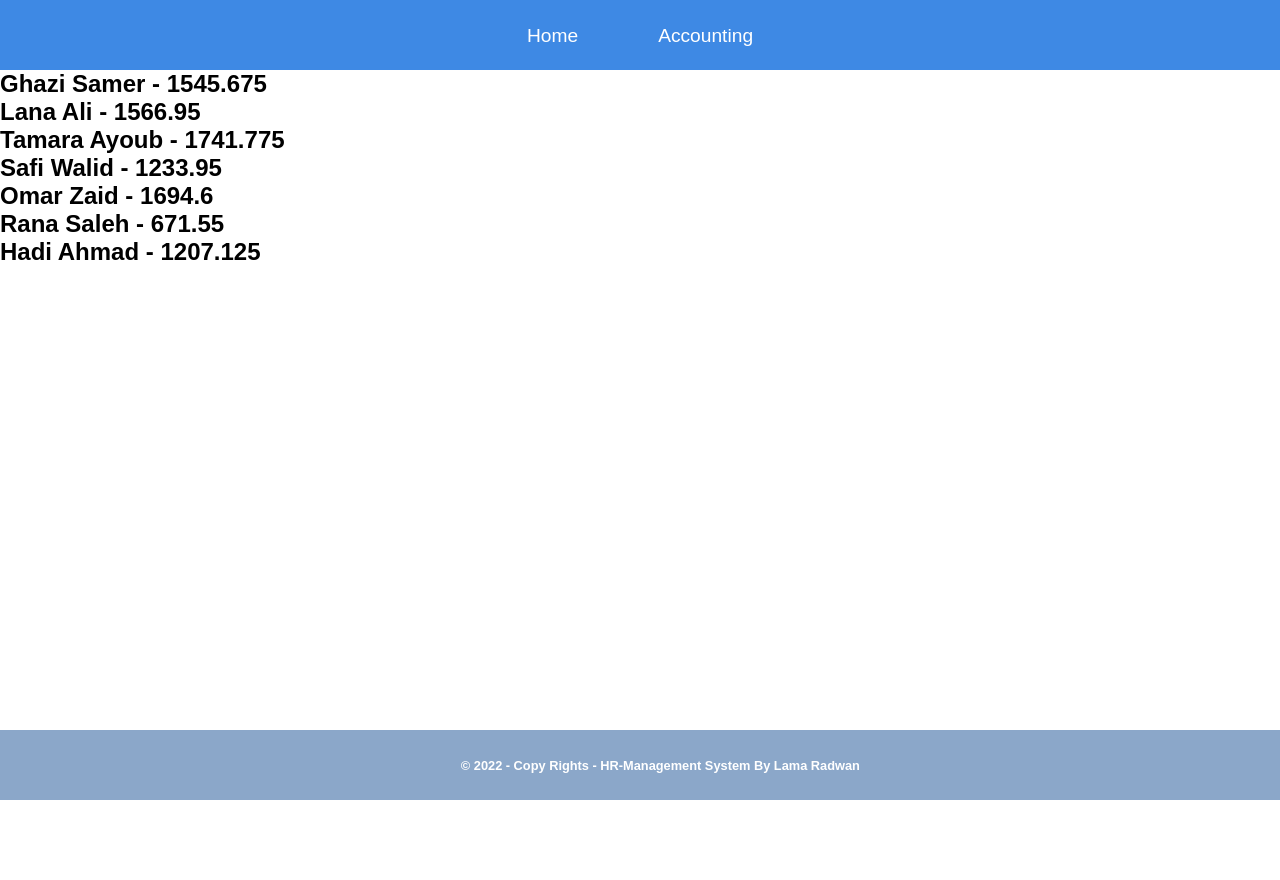
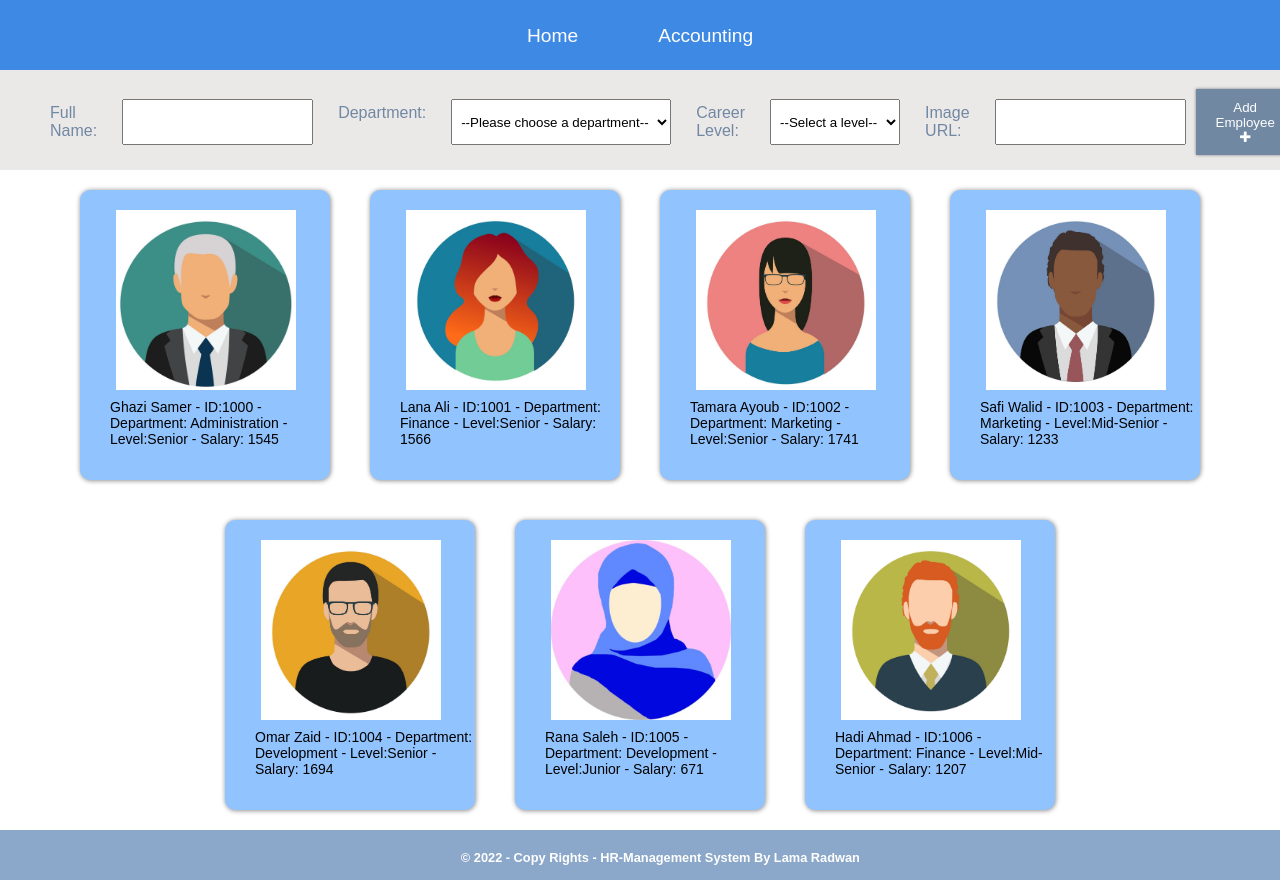
Before and after one commit to lamaradwan/HR-management-system, a plain HTML site: page index.html in a window 1280 px wide. Before the commit the page ends 800 px from the top, so only its background shows below. Drawn offline with Linux system fonts and the light colour scheme.

Commit message:
added a grid and a form to add a new employees

```diff
--- a/app.js
+++ b/app.js
@@ -7,18 +7,16 @@ function Employee(ID,fullName, department,level,imageUrl){
     this.level = level;
     this.imageUrl = imageUrl;
 }
-
 //Adding the Employees
-let ghazi = new Employee(1000,'Ghazi Samer','Administration','Senior','//imgURL');
-let lana = new Employee(1001,'Lana Ali','Finance','Senior','//imgURL');
-let tamara = new Employee(1002,'Tamara Ayoub','Marketing','Senior','//imgURL');
-let safi = new Employee(1003,'Safi Walid','Marketing', 'Mid-Senior','//imgURL');
-let omar = new Employee(1004,'Omar Zaid','Development','Senior','//imgURL');
-let rana = new Employee(1005,'Rana Saleh','Development','Junior','//imgURL');
-let hadi = new Employee(1006,'Hadi Ahmad','Finance','Mid-Senior','//imgURL');
-
+let ghazi = new Employee(1000,'Ghazi Samer','Administration','Senior','Assets/Ghazi.jpeg');
+let lana = new Employee(1001,'Lana Ali','Finance','Senior','Assets/Lana.jpeg');
+let tamara = new Employee(1002,'Tamara Ayoub','Marketing','Senior','Assets/Tamara.jpeg');
+let safi = new Employee(1003,'Safi Walid','Marketing', 'Mid-Senior','Assets/Safi.jpeg');
+let omar = new Employee(1004,'Omar Zaid','Development','Senior','Assets/Omar.jpeg');
+let rana = new Employee(1005,'Rana Saleh','Development','Junior','Assets/Rana.jpeg');
+let hadi = new Employee(1006,'Hadi Ahmad','Finance','Mid-Senior','Assets/Hadi.jpeg');
 //Defining a function to calculate the net salary after deducting the tax value
-Employee.prototype.salary = function(level){
+Employee.prototype.salary = function(){
     let netSalary;
     let tax = 7.5/100;
     let value;
@@ -37,15 +35,56 @@ Employee.prototype.salary = function(level){
         value = netSalary*tax;
         netSalary -= value;
     }
-    return netSalary;
+    return Math.floor(netSalary);
 }
-
+//Defining a function to generate a random number for IDs
+let randomID = function randIDs(){
+    let x = 0;
+    x= Math.floor(Math.random()*(2000-1007)+1007);
+    return x;
+}
+//Defining a function for getting the values in the fields then add it in the DOM
+let addEmployee = function(event){
+    event.preventDefault();
+    let emp;
+    console.log('submit clicked');
+    let fnameInput = document.getElementById('fullName').value;
+    let deptInput = document.getElementById('department').value;
+    let levelInput = document.getElementById('level').value;
+    let imageInput = document.getElementById('imageURL').value;
+    emp = new Employee(randomID(),fnameInput,deptInput,levelInput,imageInput);
+    emp.print();
+}
 //Defining a function to print the employees
 Employee.prototype.print= function(){
-    document.write(`<h2>${this.fullName}  - ${this.salary()} <br>`);
+    //Creating and styling the div
+    let div = document.createElement('div');
+    div.style.width = '250px';
+    div.style.height = '290px';
+    div.style.backgroundColor = 'rgb(145, 196, 255)';
+    div.style.borderRadius = '10px'
+    div.style.boxShadow = '0.5px 0.5px 5px gray'
+    div.style.margin = '20px'
+    div.style.overscrollBehaviorInline = 'backgroundColor=white;'
+    //Creating and styling the images
+    let profileImage = document.createElement('img');
+    profileImage.setAttribute('src',this.imageUrl);
+    profileImage.style.width= '180px';
+    profileImage.style.height= '180px';
+    profileImage.style.marginLeft = '36px';
+    profileImage.style.marginTop = '20px';
+    //Creating and styling the employee information
+    let info = document.createElement('p');
+    info.innerHTML = `${this.fullName} - ID:${this.ID} - Department: ${this.department} - Level:${this.level} - Salary: ${this.salary()}`;
+    info.style.fontSize = '14px';
+    info.style.marginLeft = '30px';
+    info.style.marginTop = '5px';
+    //Inserting the element into the HTML page
+    let main = document.getElementById('grid');
+    main.appendChild(div);
+    div.appendChild(profileImage);
+    div.appendChild(info);
 }
-
-
 //Calling the printing function for the selected employees
 ghazi.print();
 lana.print();
@@ -54,3 +93,6 @@ safi.print();
 omar.print();
 rana.print();
 hadi.print();
+//Calling the handler submit button function
+let submitBtn = document.getElementById('submitBtn');
+submitBtn.addEventListener('click', addEmployee);
--- a/index.html
+++ b/index.html
@@ -13,9 +13,38 @@
         <a href="index.html">Home</a>
         <a href="accounting.html">Accounting</a>
 </header>
-<main>
-    <!-- <i class="fa fa-user-o" aria-hidden="true"></i> -->
-
+<main id="main">
+    <div id="form_container">
+    <form id="form">
+        <!--Name input field-->
+        <label for="fullName">Full Name: </label>
+        <input type="text" id="fullName">
+        <!--Department List-->
+        <label for="department">Department: </label>
+        <select id="department">
+            <option value="">--Please choose a department--</option>
+            <option value="administration">Administration</option>
+            <option value="marketing">Marketing</option>
+            <option value="development">Development</option>
+            <option value="finance">Finance</option>
+        </select>
+        <!--Career Level List-->
+        <label for="level">Career Level: </label>
+        <select id="level">
+            <option value="">--Select a level--</option>
+            <option value="Junior">Junior</option>
+            <option value="Mid-Senior">Mid-Senior</option>
+            <option value="Senior">Senior</option>
+        </select>
+        <!--Image URL input field-->
+        <label for="imageURL">Image URL: </label>
+        <input type="text" id="imageURL">
+        <button id="submitBtn">Add Employee  <i class="fa fa-plus" aria-hidden="true"></i>
+        </button>
+    </form>
+</div>
+<div id="grid">
+</div>
 </main>
 <footer class="foot">
     <h6>&copy; 2022 - Copy Rights - HR-Management System By Lama Radwan</h6>
--- a/style.css
+++ b/style.css
@@ -9,7 +9,8 @@
     height: 70px;
     display: flex;
     justify-content: center;
-
+    /* position: sticky;
+    top: 0; */
 }
 .nav-bar a{
     text-decoration: none;
@@ -25,8 +26,8 @@
 .foot{
     background-color: rgb(139, 167, 201);
     width: 100%;
-    height: 70px;
-    position: absolute;
+    height: 50px;
+    position: relative;
     bottom: 0;
 }
 .foot h6{
@@ -36,3 +37,36 @@
     color: white;
     font-size: 0.8rem;
 }
+#form{
+    position: absolute;
+    color: rgb(113, 136, 163);
+    padding: 15px 35px;
+    display: flex;
+    justify-content: space-evenly;
+    top: 90px;
+    position: sticky;
+}
+#form label,input, select{
+    margin: 10px;
+    padding: 5px;
+}
+#form_container{
+    background-color: rgb(235, 232, 232);
+    width: 100%;
+    height: 100px;
+    position: sticky;
+    top: 0;
+}
+#submitBtn{
+    padding: 0px 20px;
+    cursor: pointer;
+    box-shadow: 0px 0px 3px gray;
+    background-color: rgb(113, 136, 163);
+    color: white;
+    border: none;
+}
+#grid{
+    display: flex;
+    flex-wrap: wrap;
+    justify-content: center;
+}
```
Also changed, not shown: Assets/Ghazi.jpeg (added), Assets/Hadi.jpeg (added), Assets/Lana.jpeg (added), Assets/Omar.jpeg (added), Assets/Rana.jpeg (added), Assets/Safi.jpeg (added), Assets/Tamara.jpeg (added), 1 other file.
